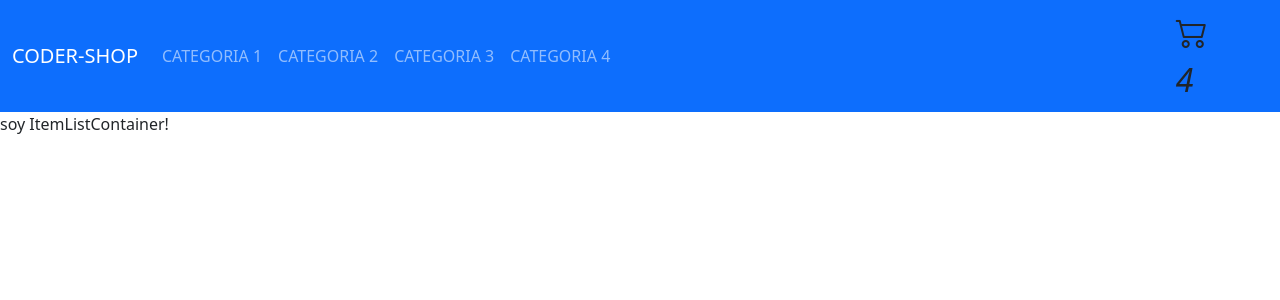
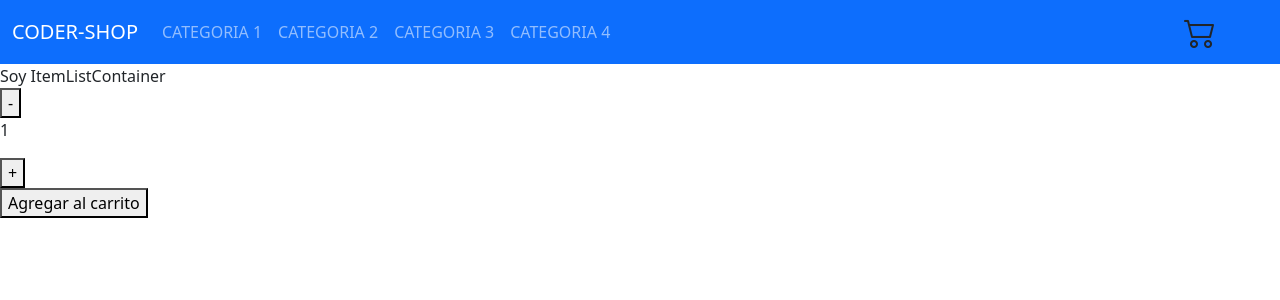
Before and after one commit to TomasPujolle/react-js-Tomas-Pujolle, a React (Create React App) app: page / in a window 1280 px wide. Shown: the top 300 px of the page. Built offline with nearby package versions, Linux system fonts and the light colour scheme.

Commit message:
desafio contador boton

```diff
--- a/src/App.js
+++ b/src/App.js
@@ -7,7 +7,7 @@
   return (
     <>
       <NavBar />
-      <ItemListContainer />
+      <ItemListContainer greeting= "Soy ItemListContainer" />
     </>
   );
 }
--- a/src/components/CartWidget.jsx
+++ b/src/components/CartWidget.jsx
@@ -5,7 +5,7 @@
 const CartWidget = () => {
     return (
         <div>
-            <i className="bi bi-cart2">4</i>
+            <i className="bi bi-cart2"></i>
         </div>
 
     );
--- /dev/null
+++ b/src/components/ItemCount.jsx
@@ -0,0 +1,35 @@
+import React, {useState} from 'react'
+
+const ItemCount = ({initial, stock, onAdd}) => {
+
+    const [counter, setCounter] = useState(initial);
+
+    const add= () => {
+        if (counter < stock) {
+            const aux = counter+1
+            setCounter(aux);
+        }else{
+            console.log('No hay stock');
+        }
+    }
+
+    const subtract = () => {
+        if (counter > initial) {
+            const aux = counter-1
+            setCounter(aux);
+        }
+    }
+
+  return (
+    <div>
+        <div>
+        <button onClick={ subtract }>-</button>
+        <p>{counter}</p>
+        <button onClick={ add }>+</button>
+        </div>
+        <button onClick={ onAdd }>Agregar al carrito</button>
+    </div>
+  )
+}
+
+export default ItemCount;
--- a/src/components/ItemListContainer.jsx
+++ b/src/components/ItemListContainer.jsx
@@ -1,13 +1,18 @@
 import 'bootstrap/dist/css/bootstrap.min.css';
+import ItemCount from './ItemCount';
 
 
-const ItemListContainer = () => {
+const ItemListContainer = ({greeting}) => {
+
+    const onAdd = (param) => { console.log(`la cantidad es:` + param ) }
+
     return (
-        <div>
-            soy ItemListContainer!
-        </div>
+        <>
+        <div>{greeting}</div>
+        <ItemCount initial={1} stock={5} onAdd={onAdd}/>
+        </>
+    );
 
-    );
 };
 
 export default ItemListContainer;
```
